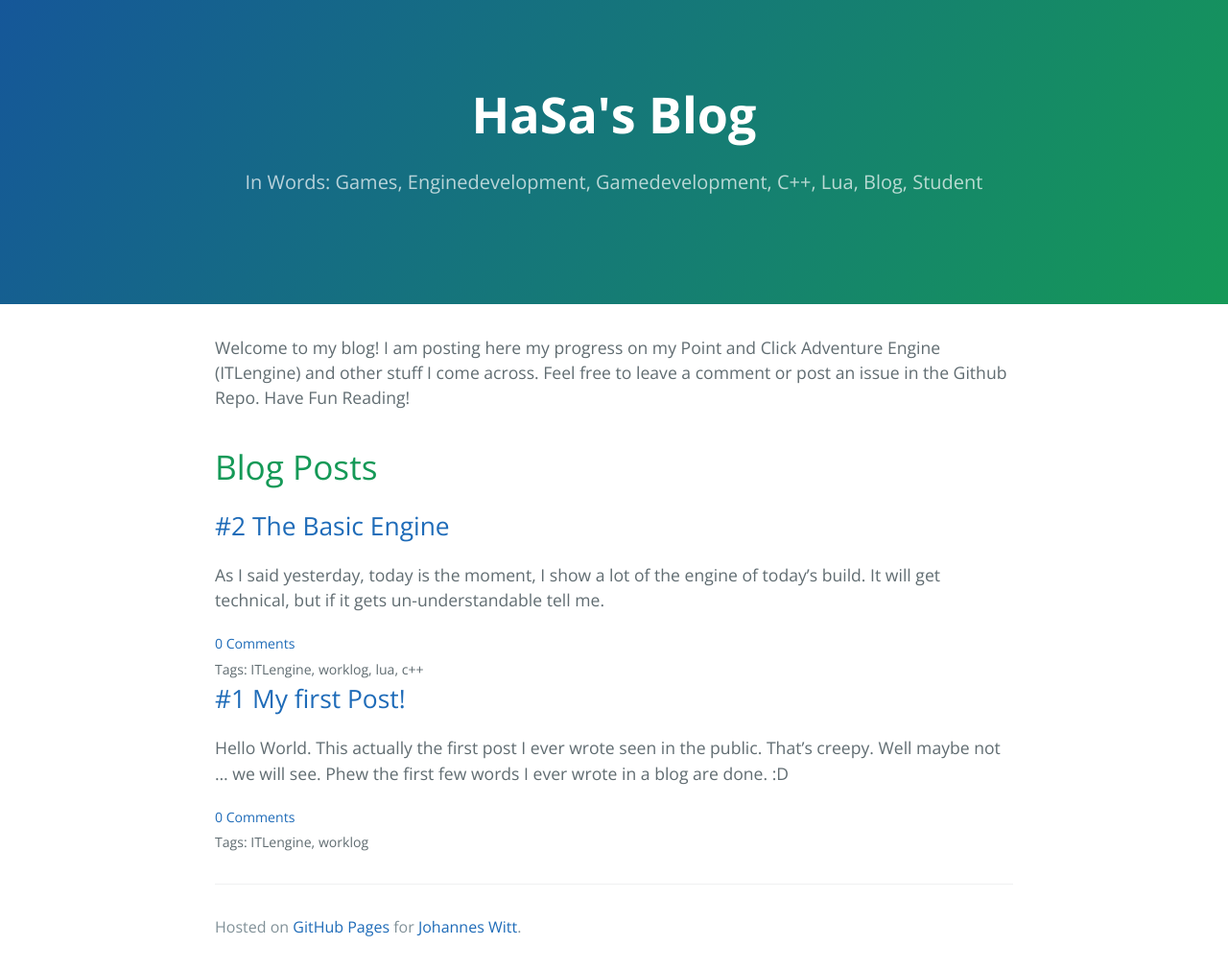
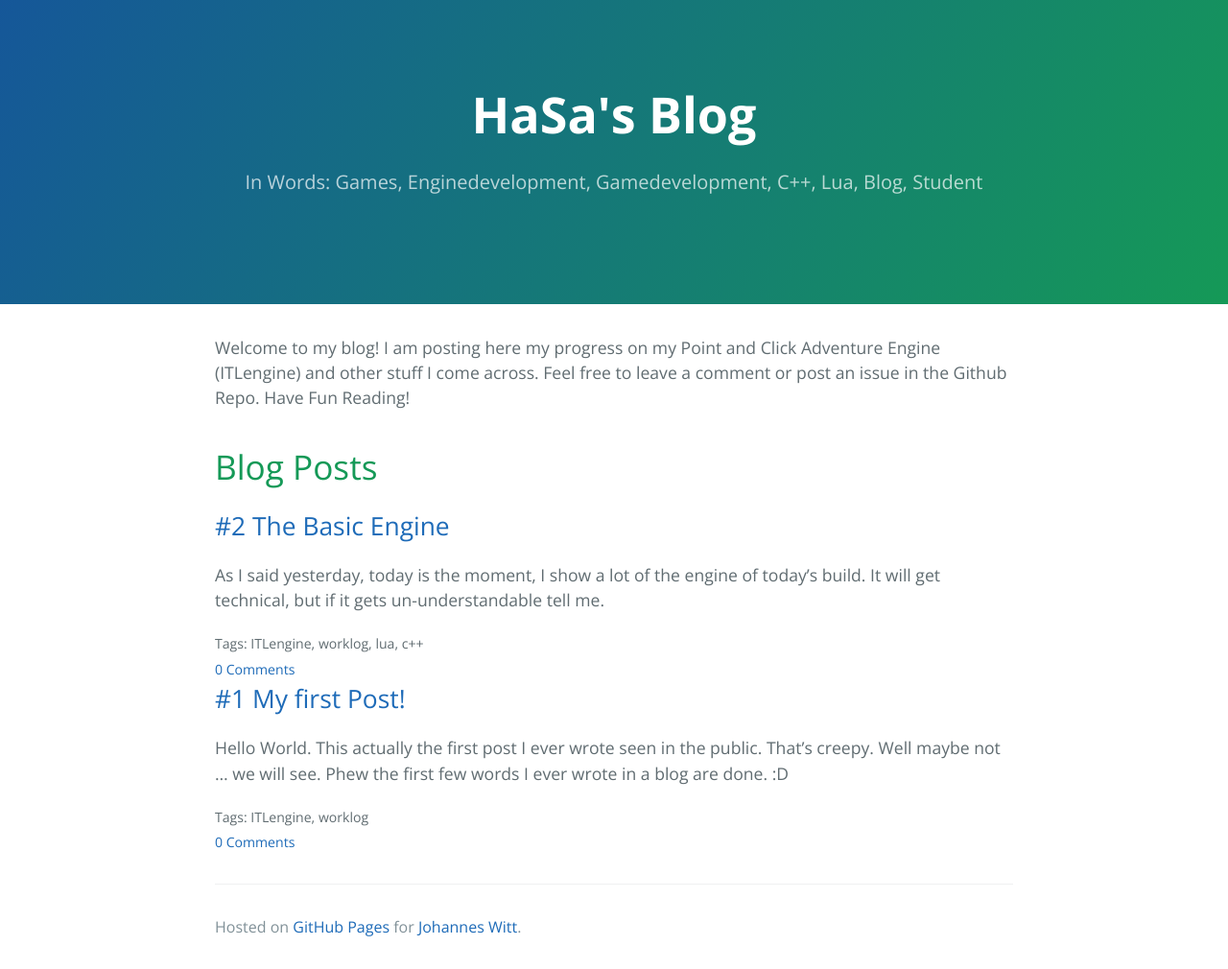
Before and after one commit to HaSa1002/hasa1002.github.io, a Jekyll site: the page built from index.html, in a window 1280 px wide. Shown: the whole page at 96% size. Built offline with Jekyll 4.4.1, drawn with Linux system fonts in a browser that asks for light colours; comment, search, counter and statistics services are not loaded.

Commit message:
moved comments under the Tags

```diff
--- a/index.html
+++ b/index.html
@@ -11,7 +11,8 @@ comments: false
   <article>
     <h2><a href="{{ post.url }}">{{ post.title }}</a></h2>
       {{ post.excerpt }}
-    <small><a class="disqus-comment-count" href={{post.url | append: "#disqus_thread"}} data-disqus-url="{{page.url}}">0 Comments</a><br>
-    Tags:{% capture tags %} {% for tag in post.tags %}, {{tag}}{% endfor %}{% endcapture %} {{tags | remove_first: ", "}}</small>
+    <small>
+    Tags:{% capture tags %} {% for tag in post.tags %}, {{tag}}{% endfor %}{% endcapture %} {{tags | remove_first: ", "}}<br>
+    <a class="disqus-comment-count" href={{post.url | append: "#disqus_thread"}} data-disqus-url="{{page.url}}">0 Comments</a></small>
   </article>
   {% endfor %}
```
